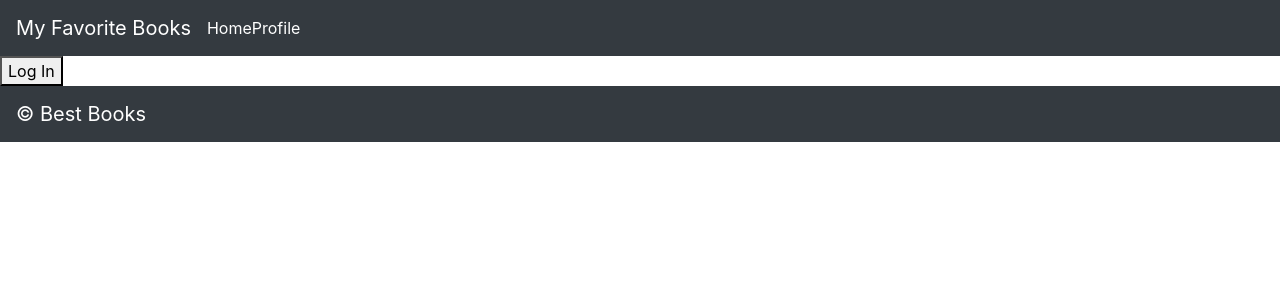
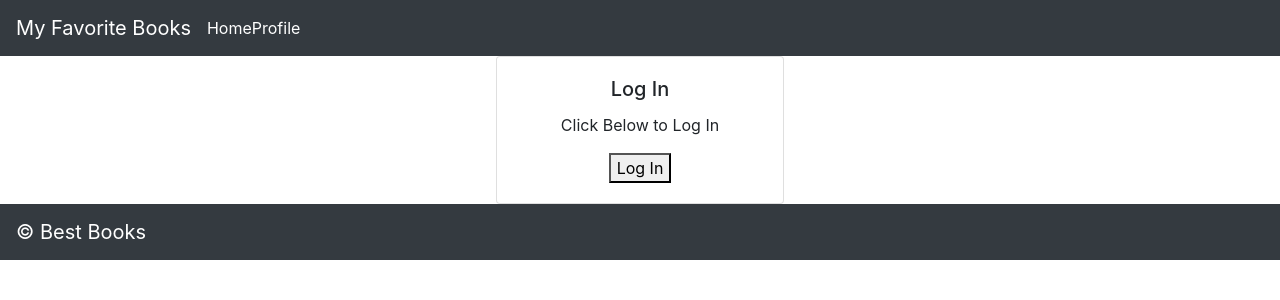
Before and after one commit to MayyadahShehadeh/can-of-books-frontend, a React (Create React App) app: page / in a window 1280 px wide. Shown: the top 300 px of the page. Built offline with nearby package versions, Linux system fonts and the light colour scheme; the HTML template or start-up script is replaced by a standard one.

Commit message:
making some extra edit

```diff
--- a/src/App.js
+++ b/src/App.js
@@ -1,12 +1,12 @@
 import React, { Component } from 'react'
 import Header from './Header';
-import IsLoadingAndError from './IsLoadingAndError';
 import Footer from './Footer';
-import {BrowserRouter as Router,Switch,Route} from "react-router-dom";
-import LoginButton from './component/LoginButton'
+import { BrowserRouter as Router, Switch, Route, Link } from "react-router-dom";
 import Profile from './component/Profile';
 import BestBooks from './BestBooks';
-import {withAuth0} from "@auth0/auth0-react"
+import { withAuth0 } from "@auth0/auth0-react"
+import Login from './Login';
+
 
 
 
@@ -15,6 +15,7 @@ class App extends Component {
   render() {
     console.log('app', this.props);
     return (
+
       <>
         <Router>
           {/* <IsLoadingAndError> */}
@@ -23,13 +24,14 @@ class App extends Component {
               <Route exact path="/">
                 {/* TODO: if the user is logged in, render the `BestBooks` component, if they are not, render the `Login` component */}
 
-                {this.props.auth0.isAuthenticated === true ? <BestBooks/> : <LoginButton />}
+                {this.props.auth0.isAuthenticated === true ? <BestBooks/> : <Login />}
 
               </Route>
               {/* TODO: add a route with a path of '/profile' that renders a `Profile` component */}
 
               <Route exact path="./profile">
                 <Profile />
+
               </Route>
 
 
@@ -38,8 +40,10 @@ class App extends Component {
           {/* </IsLoadingAndError> */}
         </Router>
       </>
+
+
     );
   }
 }
 
-export default withAuth0( App);
+export default withAuth0(App);
--- a/src/BestBooks.js
+++ b/src/BestBooks.js
@@ -3,15 +3,19 @@ import 'bootstrap/dist/css/bootstrap.min.css';
 import Jumbotron from 'react-bootstrap/Jumbotron';
 import './BestBooks.css';
 
+
 class MyFavoriteBooks extends React.Component {
   render() {
     return(
+      <>
       <Jumbotron>
         <h1>My Favorite Books</h1>
         <p>
           This is a collection of my favorite books
         </p>
       </Jumbotron>
+
+      </>
     )
   }
 }
--- a/src/Header.css
+++ b/src/Header.css
@@ -5,3 +5,8 @@ a{
 a:hover{
   color:darkgrey;
 }
+
+img{
+
+  margin-left: 300px;
+}
--- a/src/Header.js
+++ b/src/Header.js
@@ -4,7 +4,6 @@ import Navbar from 'react-bootstrap/Navbar';
 import { Link } from "react-router-dom";
 import './Header.css';
 import LogoutButton from './component/Profile'
-import LoginButton from './component/Profile'
 import { withAuth0 } from '@auth0/auth0-react';
 
 class Header extends React.Component {
@@ -17,8 +16,7 @@ class Header extends React.Component {
 
         {/* TODO: if the user is logged in, render the `LogoutButton` - if the user is logged out, render the `LoginButton` */}
 
-
-        {this.props.auth0.isAuthenticated === true ? <LogoutButton /> : <LoginButton />}
+        {this.props.auth0.isAuthenticated ? <LogoutButton /> : ''}
       </Navbar>
     );
   }
--- a/src/component/Profile.js
+++ b/src/component/Profile.js
@@ -10,6 +10,7 @@ import { withAuth0 } from "@auth0/auth0-react";
                   this.props.auth0.isAuthenticated&&
                   <>
                   <h1>{this.props.auth0.user.name}</h1>
+                  <h1>{this.props.auth0.user.email}</h1>
                   <img src={this.props.auth0.user.picture} alt={this.props.auth0.user.name}/>
                   <h1>this the profile page</h1>
                   </>
```
